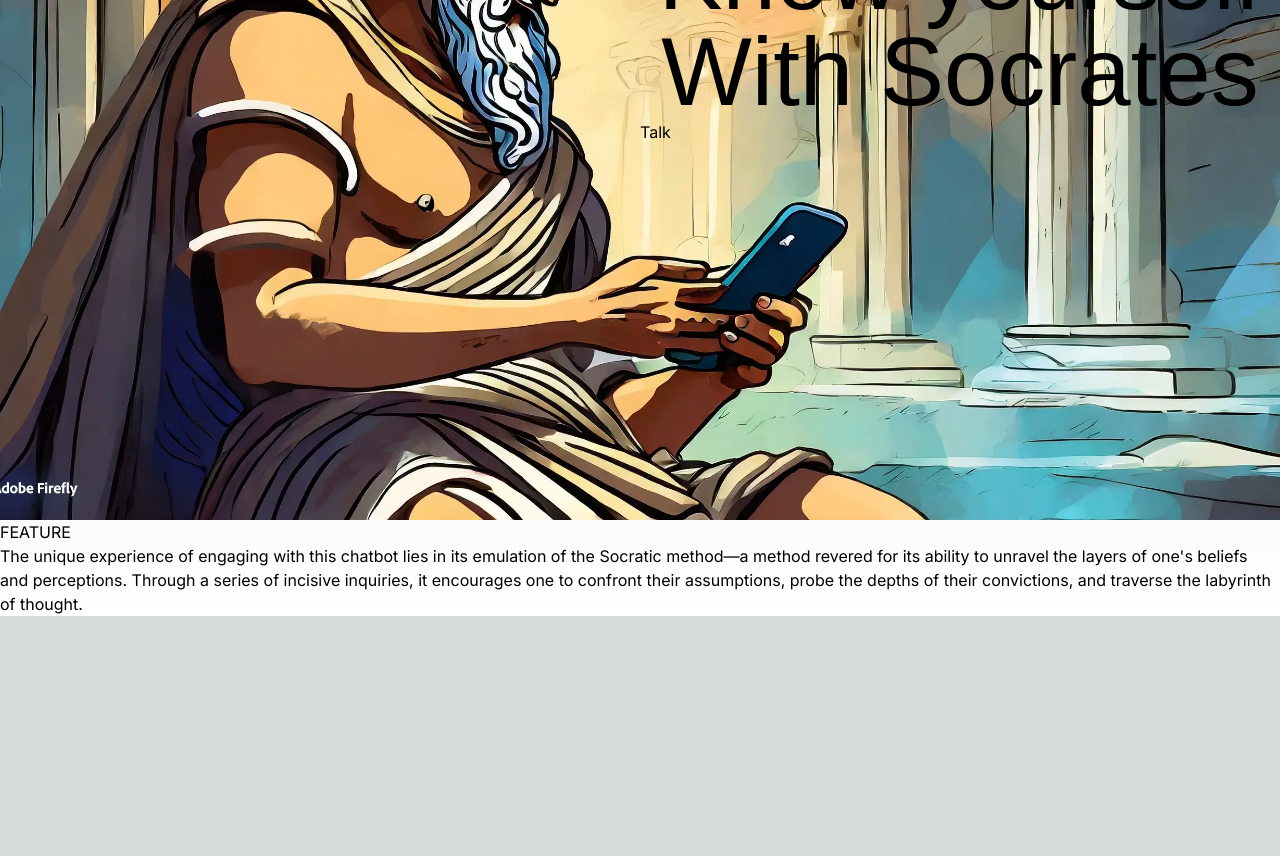
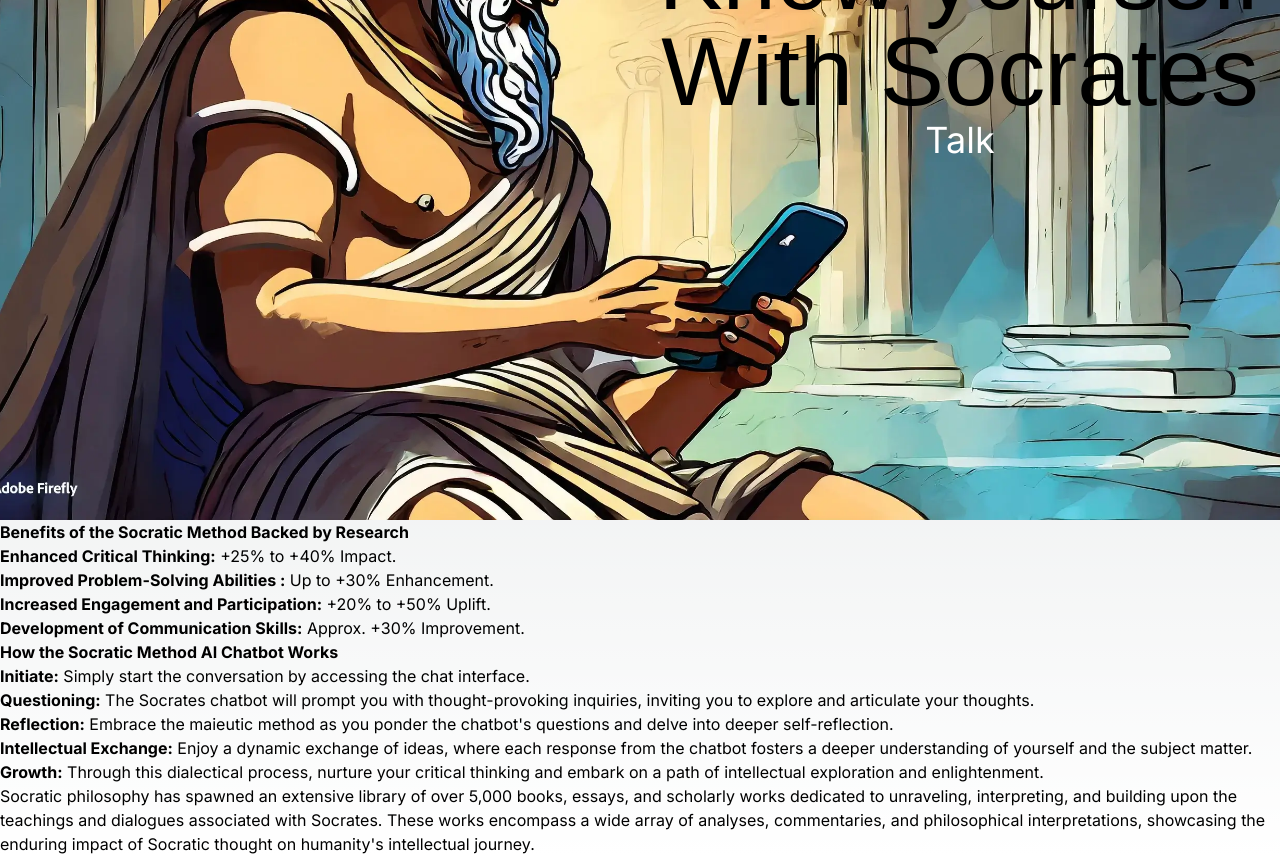
Before and after one commit to ThiagoJoseSousa/SocratesAI, a Next.js app: page / in a window 1280 px wide. Shown: the part 280-1136 px from the top of the page. Before the commit the page ends 896 px from the top, so only its background shows below. Built offline with nearby package versions, Linux system fonts and the light colour scheme; a web font is replaced by a local one.

Commit message:
changed text content

```diff
--- a/src/app/page.tsx
+++ b/src/app/page.tsx
@@ -1,31 +1,109 @@
-import Image from "next/image"
-import { assert } from "./test"
+import Image from "next/image";
+import { assert } from "./test";
 import { Caesar_Dressing } from "next/font/google";
 
-const greek = Caesar_Dressing({subsets: ['latin'], weight:'400'});
+const greek = Caesar_Dressing({ subsets: ["latin"], weight: "400" });
 
 export default function Home() {
-
-  assert(1+1==2, 'return 2');
+  assert(1 + 1 == 2, "return 2");
   return (
     <main>
       <section id="Hero" className="h-screen overflow-hidden">
-        <Image src="/Socrates-desktop.webp" className="absolute hidden md:block h-screen object-cover" priority alt="Hero background"  width={2688} height={1536}/>
-        <Image src="/Socrates-mobile.webp" className="absolute block md:hidden h-screen object-cover" alt="Socrates receives a notification." width={1792} height={2304}/>
-        <div className="absolute bottom-4 left-0 right-0 md:top-2/4 md:left-2/4 md:-translate-y-1/2">
-        <h1 className={"text-5xl md:text-7xl lg:text-8xl text-center md:leading-normal text-yellow-200 md:text-black" + " " + greek.className}>
-          Know yourself With Socrates
-        </h1>
-        <button className="">Talk</button>
+        <Image
+          src="/Socrates-desktop.webp"
+          className="absolute hidden md:block h-screen object-cover"
+          priority
+          alt="Hero background"
+          width={2688}
+          height={1536}
+        />
+        <Image
+          src="/Socrates-mobile.webp"
+          className="absolute block md:hidden h-screen object-cover"
+          alt="Socrates receives a notification."
+          width={1792}
+          height={2304}
+        />
+        <div className="absolute bottom-4 left-0 right-0 md:top-2/4 md:left-2/4 md:-translate-y-1/2 text-center">
+          <h1
+            className={
+              "text-5xl md:text-7xl lg:text-8xl  md:leading-normal text-yellow-200 md:text-black" +
+              " " +
+              greek.className
+            }
+          >
+            Know yourself With Socrates
+          </h1>
+          <button className="text-2xl md:text-4xl text-white">Talk</button>
         </div>
       </section>
-      <section id="Features">
-        <h1>FEATURE</h1>
+      <section id="Benefits">
+        <h2 className="font-bold">
+          Benefits of the Socratic Method Backed by Research
+        </h2>
+        <ol>
+          <li>
+            <strong>Enhanced Critical Thinking:</strong> +25% to +40% Impact.
+          </li>
+          <li>
+            <strong>Improved Problem-Solving Abilities :</strong> Up to +30%
+            Enhancement.
+          </li>
+          <li>
+            <strong>Increased Engagement and Participation:</strong> +20% to
+            +50% Uplift.
+          </li>
+          <li>
+            <strong>Development of Communication Skills:</strong> Approx. +30%
+            Improvement.
+          </li>
+        </ol>
+      </section>
+      <section id="How-it-works">
+        <h2 className="font-bold">
+          How the Socratic Method AI Chatbot Works
+        </h2>
+        <ol>
+          <li>
+            <strong>Initiate:</strong> Simply start the conversation by
+            accessing the chat interface.
+          </li>
+          <li>
+            <strong>Questioning:</strong> The Socrates chatbot will prompt you
+            with thought-provoking inquiries, inviting you to explore and
+            articulate your thoughts.
+          </li>
+          <li>
+            <strong>Reflection:</strong> Embrace the maieutic method as you
+            ponder the chatbot's questions and delve into deeper
+            self-reflection.
+          </li>
+          <li>
+            <strong>Intellectual Exchange:</strong> Enjoy a dynamic exchange of
+            ideas, where each response from the chatbot fosters a deeper
+            understanding of yourself and the subject matter.
+          </li>
+          <li>
+            <strong>Growth:</strong> Through this dialectical process, nurture
+            your critical thinking and embark on a path of intellectual
+            exploration and enlightenment.
+          </li>
+        </ol>
+      </section>
+
+      <section id="CTA"></section>
+
+      <section id="">
         <p>
-        The unique experience of engaging with this chatbot lies in its emulation of the Socratic method—a method revered for its ability to unravel the layers of one's beliefs and perceptions.
-        Through a series of incisive inquiries, it encourages one to confront their assumptions, probe the depths of their convictions, and traverse the labyrinth of thought.
+          Socratic philosophy has spawned an extensive library of over 5,000
+          books, essays, and scholarly works dedicated to unraveling,
+          interpreting, and building upon the teachings and dialogues associated
+          with Socrates. These works encompass a wide array of analyses,
+          commentaries, and philosophical interpretations, showcasing the
+          enduring impact of Socratic thought on humanity's intellectual
+          journey.
         </p>
       </section>
     </main>
-  )
+  );
 }
```
